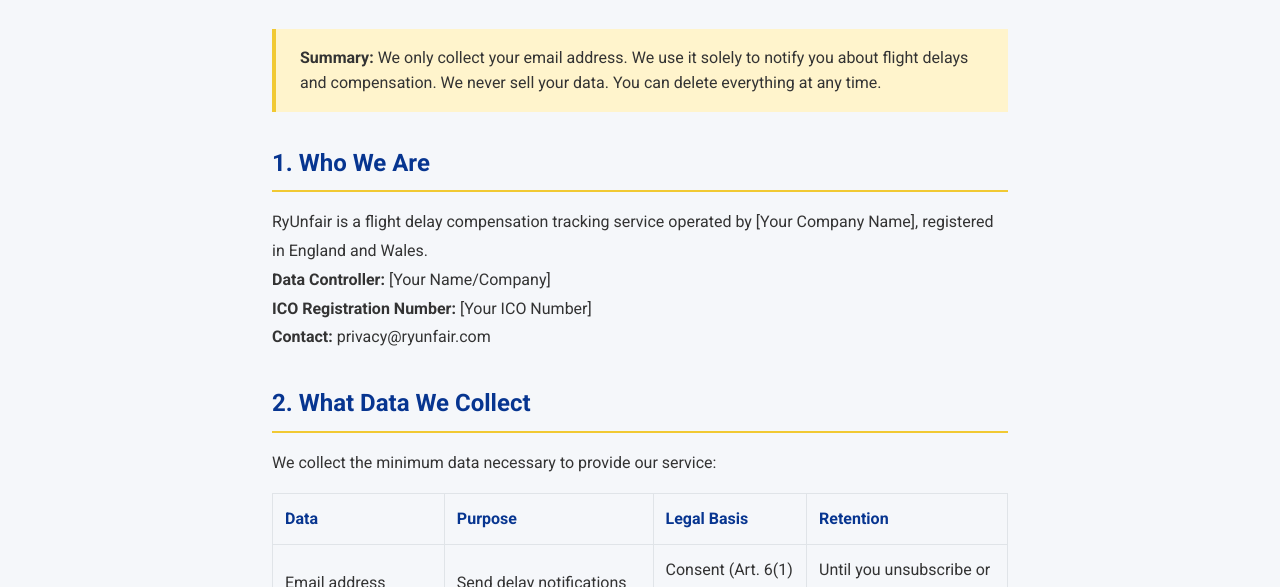
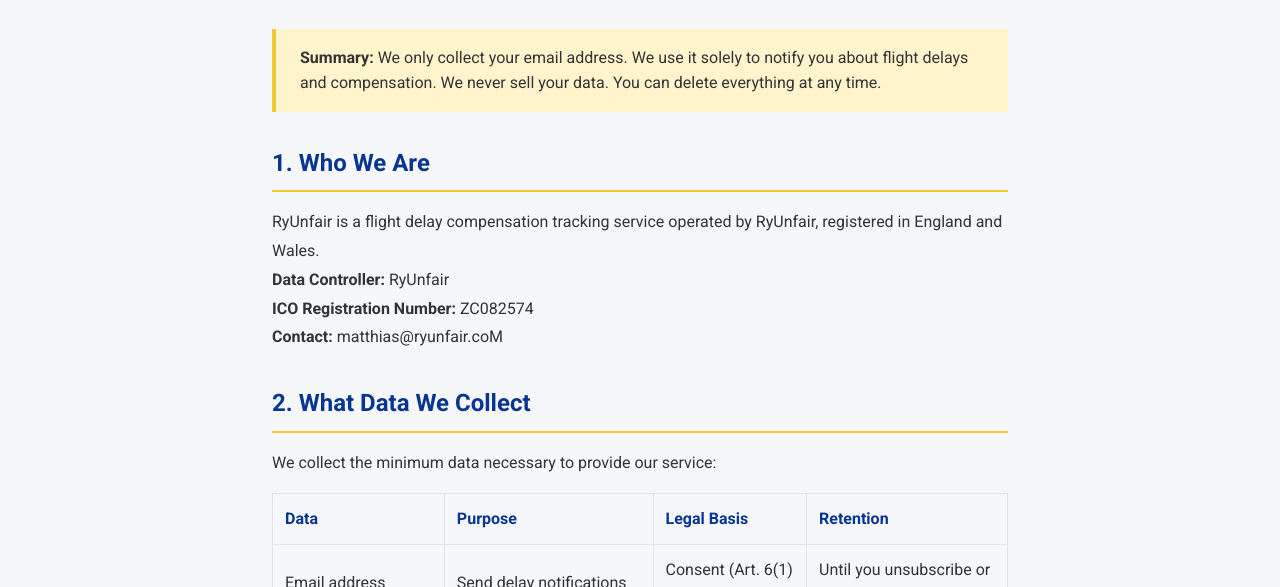
Before and after one commit to Matthias0x44/RyUnfair, a website: page privacy.html in a window 1280 px wide. Shown: the part 213-800 px from the top of the page. Drawn offline with Linux system fonts and the light colour scheme.

Commit message:
Updated privacy policy

```diff
--- a/privacy.html
+++ b/privacy.html
@@ -99,10 +99,10 @@
     </div>
 
     <h2>1. Who We Are</h2>
-    <p>RyUnfair is a flight delay compensation tracking service operated by [Your Company Name], registered in England and Wales.</p>
-    <p><strong>Data Controller:</strong> [Your Name/Company]<br>
-    <strong>ICO Registration Number:</strong> [Your ICO Number]<br>
-    <strong>Contact:</strong> privacy@ryunfair.com</p>
+    <p>RyUnfair is a flight delay compensation tracking service operated by RyUnfair, registered in England and Wales.</p>
+    <p><strong>Data Controller:</strong> RyUnfair<br>
+    <strong>ICO Registration Number:</strong> ZC082574<br>
+    <strong>Contact:</strong> matthias@ryunfair.coM</p>
 
     <h2>2. What Data We Collect</h2>
     <p>We collect the minimum data necessary to provide our service:</p>
@@ -229,9 +229,9 @@
       <h2 style="margin-top: 0;">Contact Us</h2>
       <p>For any privacy-related questions or to exercise your rights:</p>
       <p>
-        <strong>Email:</strong> privacy@ryunfair.com<br>
-        <strong>Data Protection Officer:</strong> [Your Name]<br>
-        <strong>Address:</strong> [Your Address]
+        <strong>Email:</strong> matthias@ryunfair.com<br>
+        <strong>Data Protection Officer:</strong> Matthias Dean<br>
+        <strong>Address:</strong> Lavender Cottage, Amroth Road, Llanteg SA678QJ
       </p>
       <p>We aim to respond to all requests within 30 days.</p>
     </div>
@@ -239,7 +239,7 @@
 
   <footer class="footer">
     <p>RyUnfair is registered with the Information Commissioner's Office (ICO).</p>
-    <p class="disclaimer">ICO Registration: [Your Number] | © 2026 RyUnfair</p>
+    <p class="disclaimer">ICO Registration: ZC082574 | © 2026 RyUnfair</p>
   </footer>
 </body>
 </html>
```
